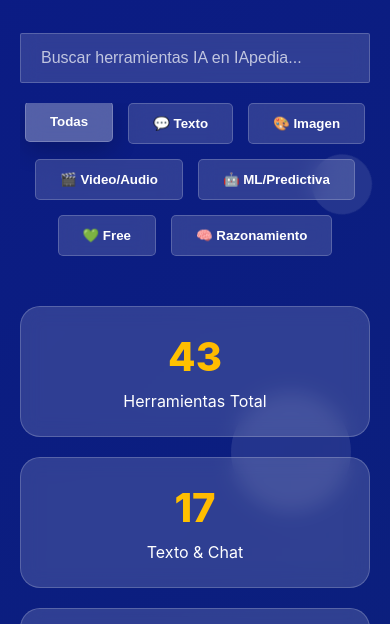
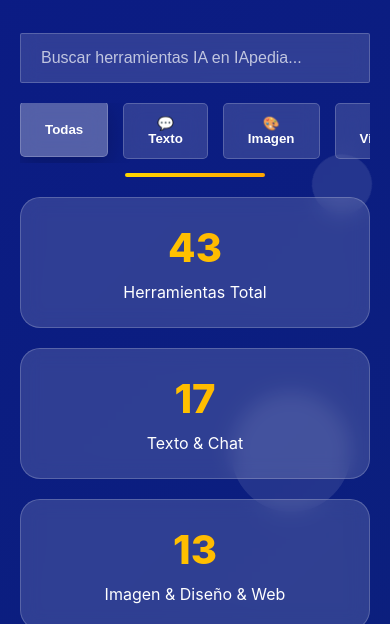
Before and after one commit to HX-MLuquez/IApedia, a plain HTML site: page index.html in a window 390 px wide. Shown: the part 179-803 px from the top of the page. Drawn offline with Linux system fonts and the light colour scheme.

Commit message:
add scroll in filter

```diff
--- a/index.html
+++ b/index.html
@@ -522,10 +522,28 @@
         .tools-grid {
           grid-template-columns: 1fr;
         }
+
         .filter-bar {
-          justify-content: center;
+          display: flex;
+          flex-wrap: nowrap;
+          justify-content: flex-start; /* mejor que center */
           overflow-x: auto;
-          padding-bottom: 10px;
+          padding-bottom: 4px;
+          margin-bottom: 4px;
+          -webkit-overflow-scrolling: touch; /* scroll suave en móviles */
+          scrollbar-width: none; /* Firefox: oculta scrollbar */
+        }
+
+        .filter-bar::-webkit-scrollbar {
+          display: none; /* Chrome/Safari: oculta scrollbar */
+        }
+        .filter-underline {
+          width: 40%;
+          height: 4px;
+          background: linear-gradient(90deg, #ffd700, #ffa500);
+          margin: 10px auto;
+          margin-bottom: 20px;
+          border-radius: 2px;
         }
         .search-bar {
           margin: 0 auto 20px auto;
@@ -564,7 +582,13 @@
         <img
           src="public/iab.png"
           alt="IApedia 2025 Logo"
-          style="width: 80px; height: 80px; border-radius: 50%; margin: 1rem; cursor: pointer;"
+          style="
+            width: 80px;
+            height: 80px;
+            border-radius: 50%;
+            margin: 1rem;
+            cursor: pointer;
+          "
           onclick="location.reload();"
         />
         <div class="header-content">
@@ -596,6 +620,7 @@
           🧠 Razonamiento
         </button>
       </div>
+      <div class="filter-underline"></div>
 
       <div class="stats-grid">
         <div class="stat-card">
```
